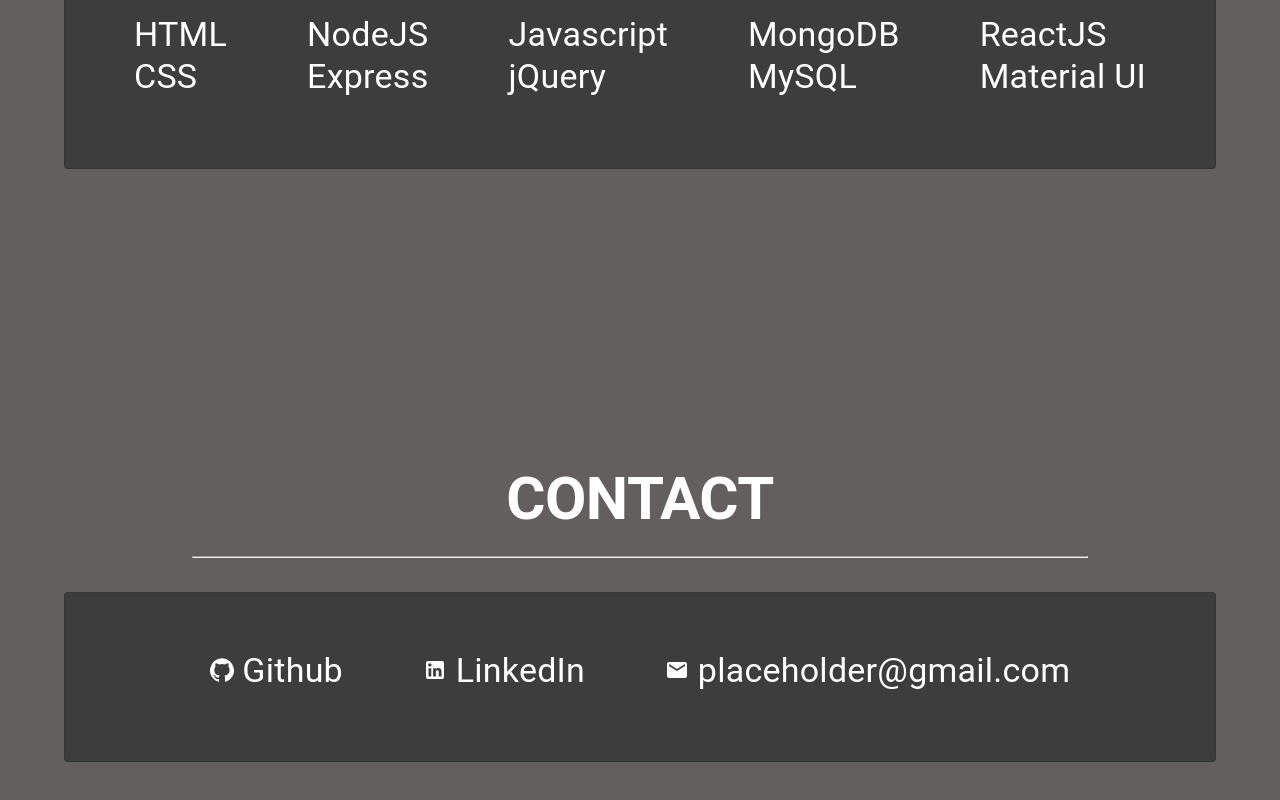
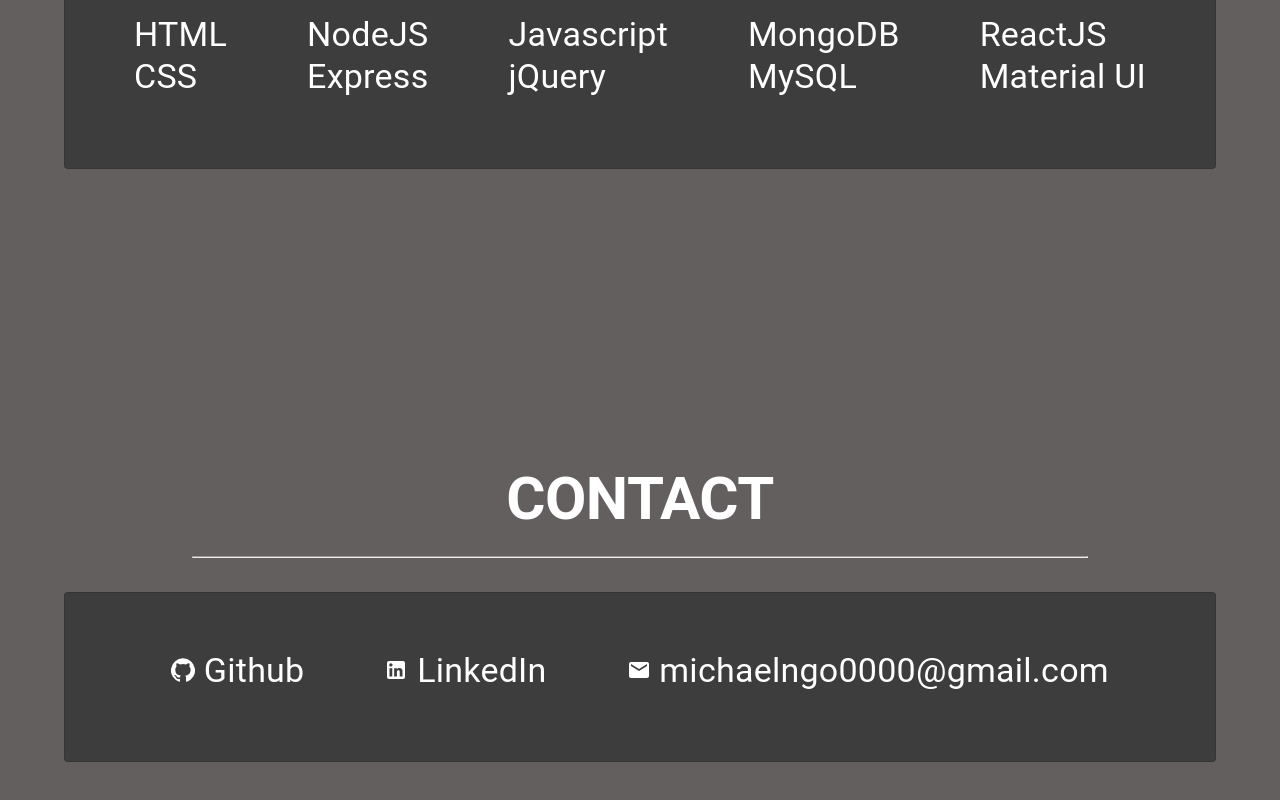
Before and after one commit to DeviantSchemist/react-portfolio2, a React (Create React App) app: page / in a window 1280 px wide. Shown: the part 2224-3024 px from the top of the page. Built offline with nearby package versions, Linux system fonts and the light colour scheme.

Commit message:
put in email link

```diff
--- a/src/Contact.js
+++ b/src/Contact.js
@@ -61,7 +61,9 @@ const Contact = () => {
                 </Grid>
                 <Grid item>
                   <ul>
-                    <li><EmailIcon /> placeholder@gmail.com</li>
+                    <Link href="mailto:michaelngo0000@gmail.com" color="inherit" target="_blank" rel="noopener">
+                      <li><EmailIcon /> michaelngo0000@gmail.com</li>
+                    </Link>
                   </ul>
                 </Grid>
               </Grid>
```
